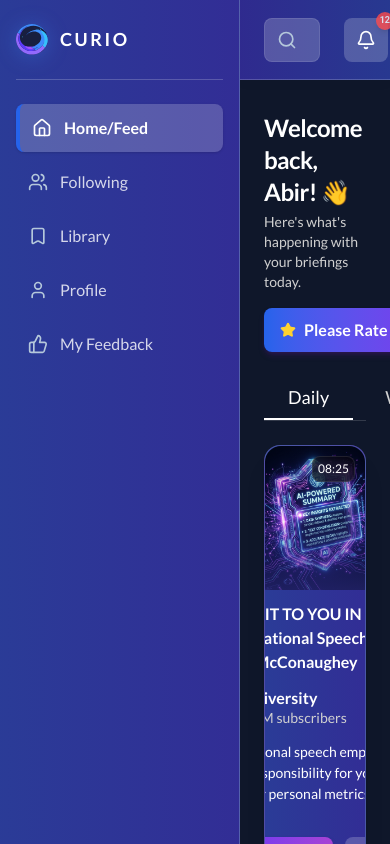
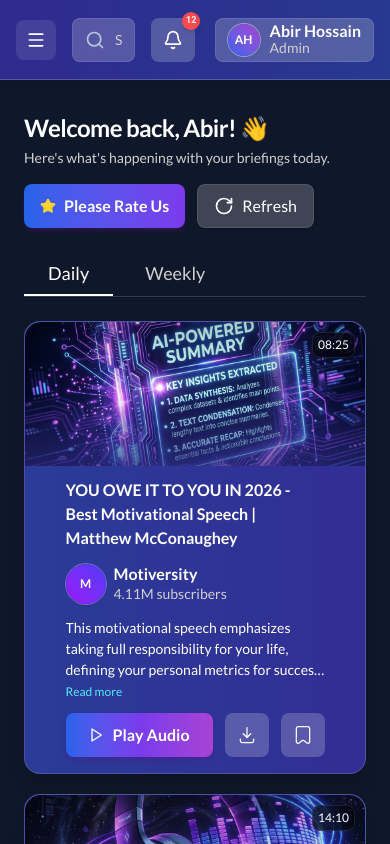
Before and after one commit to Hasib2213/RafaelF, a Next.js app: page /feed in a window 390 px wide. Shown: the top 844 px of the page. Built offline with nearby package versions, Linux system fonts and the light colour scheme.

Commit message:
add responsive mobile

```diff
--- a/src/app/feed/page.tsx
+++ b/src/app/feed/page.tsx
@@ -347,15 +347,23 @@
     );
   });
 
+  const [mobileSidebarOpen, setMobileSidebarOpen] = useState(false);
+
   return (
     <div className="min-h-screen bg-[#0F172A] text-white flex flex-row overflow-x-hidden font-['Lato',sans-serif]">
-      {/* Left Sidebar (Figma: Side Panel - width 240px) */}
-      <FeedSidebar />
+      {/* Left Sidebar (Figma: Side Panel - width 240px, responsive drawer on mobile) */}
+      <FeedSidebar
+        mobileOpen={mobileSidebarOpen}
+        onMobileClose={() => setMobileSidebarOpen(false)}
+      />
 
       {/* Center Layout Area */}
       <div className="flex-1 flex flex-col min-w-0 min-h-screen bg-[#0F172A] relative">
         {/* Top Navbar (Figma: Nav - height 80px) */}
-        <FeedNavbar onSearch={setSearchQuery} />
+        <FeedNavbar
+          onSearch={setSearchQuery}
+          onMobileMenuToggle={() => setMobileSidebarOpen((prev) => !prev)}
+        />
 
         {/* Feed Content (Figma: Frame 2147239907) */}
         <main className="flex-1 px-6 sm:px-8 lg:px-10 py-8 max-w-[1100px] w-full mx-auto flex flex-col gap-6">
--- a/src/app/following/page.tsx
+++ b/src/app/following/page.tsx
@@ -304,15 +304,24 @@
   // Desktop - 45 specs: 6 cards displayed in grid (748px height) when preview is open
   const displayedCreators = previewCreator ? creators.slice(0, 6) : creators.slice(0, itemsPerPage);
 
+  const [mobileSidebarOpen, setMobileSidebarOpen] = useState(false);
+
   return (
     <div className="flex min-h-screen bg-[#0F172A] text-white font-['Lato',sans-serif]">
-      {/* Left Sidebar (Figma Side Panel: 240px) */}
-      <FeedSidebar />
+      {/* Left Sidebar (Figma Side Panel: 240px, responsive drawer on mobile) */}
+      <FeedSidebar
+        mobileOpen={mobileSidebarOpen}
+        onMobileClose={() => setMobileSidebarOpen(false)}
+      />
 
       {/* Right Main Content Column */}
       <div className="flex-1 flex flex-col min-w-0">
         {/* Top Nav (Figma Desktop - 44 / Desktop - 45: 80px, userSubtitle='abir07@gmai.com') */}
-        <FeedNavbar showSearch={false} userSubtitle="abir07@gmai.com" />
+        <FeedNavbar
+          showSearch={false}
+          userSubtitle="abir07@gmai.com"
+          onMobileMenuToggle={() => setMobileSidebarOpen((prev) => !prev)}
+        />
 
         {/* Following Main Canvas (Figma Frame 2147239907: width 1152px, max-w-[1152px]) */}
         <main className="flex-1 w-full max-w-[1152px] mx-auto px-6 py-6 flex flex-col gap-6">
--- a/src/app/library/page.tsx
+++ b/src/app/library/page.tsx
@@ -380,10 +380,15 @@
 
   const displayedItems = filteredItems.slice(0, itemsPerPage);
 
+  const [mobileSidebarOpen, setMobileSidebarOpen] = useState(false);
+
   return (
     <div className="flex min-h-screen bg-[#0F172A] text-white font-['Lato',sans-serif]">
-      {/* Left Sidebar (Figma Side Panel: 240px x 806px) */}
-      <FeedSidebar />
+      {/* Left Sidebar (Figma Side Panel: 240px x 806px, responsive drawer on mobile) */}
+      <FeedSidebar
+        mobileOpen={mobileSidebarOpen}
+        onMobileClose={() => setMobileSidebarOpen(false)}
+      />
 
       {/* Right Main Content Column */}
       <div className="flex-1 flex flex-col min-w-0">
@@ -392,6 +397,7 @@
           showSearch={true}
           onSearch={(q) => setSearchQuery(q)}
           userSubtitle="abir07@gmai.com"
+          onMobileMenuToggle={() => setMobileSidebarOpen((prev) => !prev)}
         />
 
         {/* Main Canvas Canvas (Figma Frame 2147239907: width 1152px, left 264px, top 104px) */}
--- a/src/app/my-feedback/page.tsx
+++ b/src/app/my-feedback/page.tsx
@@ -113,10 +113,15 @@
     });
   };
 
+  const [mobileSidebarOpen, setMobileSidebarOpen] = useState(false);
+
   return (
     <div className="flex min-h-screen bg-[#0F172A] text-white font-['Lato',sans-serif]">
-      {/* Left Sidebar (Figma Desktop - 55 Side Panel: 240px wide, My Feedback active) */}
-      <FeedSidebar />
+      {/* Left Sidebar (Figma Desktop - 55 Side Panel: 240px wide, My Feedback active, responsive on mobile) */}
+      <FeedSidebar
+        mobileOpen={mobileSidebarOpen}
+        onMobileClose={() => setMobileSidebarOpen(false)}
+      />
 
       {/* Right Column */}
       <div className="flex-1 flex flex-col min-w-0">
@@ -124,6 +129,7 @@
         <FeedNavbar
           showSearch={false}
           userSubtitle="abir07@gmai.com"
+          onMobileMenuToggle={() => setMobileSidebarOpen((prev) => !prev)}
         />
 
         {/* Main Content Container (Figma Frame 2147227640: 1152px wide) */}
--- a/src/app/profile/page.tsx
+++ b/src/app/profile/page.tsx
@@ -81,10 +81,15 @@
     }
   };
 
+  const [mobileSidebarOpen, setMobileSidebarOpen] = useState(false);
+
   return (
     <div className="flex min-h-screen bg-[#0F172A] text-white font-['Lato',sans-serif]">
-      {/* Left Sidebar (Figma Desktop - 7 Side Panel: 240px wide, Profile active) */}
-      <FeedSidebar />
+      {/* Left Sidebar (Figma Desktop - 7 Side Panel: 240px wide, Profile active, responsive on mobile) */}
+      <FeedSidebar
+        mobileOpen={mobileSidebarOpen}
+        onMobileClose={() => setMobileSidebarOpen(false)}
+      />
 
       {/* Right Column */}
       <div className="flex-1 flex flex-col min-w-0">
@@ -92,6 +97,7 @@
         <FeedNavbar
           showSearch={false}
           userSubtitle="abir07@gmai.com"
+          onMobileMenuToggle={() => setMobileSidebarOpen((prev) => !prev)}
         />
 
         {/* Main Content Area (Figma Frame 2147227640: 1152px wide) */}
--- a/src/components/feed/FeedNavbar.tsx
+++ b/src/components/feed/FeedNavbar.tsx
@@ -2,19 +2,21 @@
 
 import React, { useState } from "react";
 import Link from "next/link";
-import { Search, Bell } from "lucide-react";
+import { Search, Bell, Menu } from "lucide-react";
 import NotificationModal from "./NotificationModal";
 
 interface FeedNavbarProps {
   onSearch?: (query: string) => void;
   showSearch?: boolean;
   userSubtitle?: string;
+  onMobileMenuToggle?: () => void;
 }
 
 export default function FeedNavbar({
   onSearch,
   showSearch = true,
   userSubtitle = "Admin",
+  onMobileMenuToggle,
 }: FeedNavbarProps) {
   const [searchVal, setSearchVal] = useState("");
   const [isNotificationOpen, setIsNotificationOpen] = useState(false);
@@ -26,10 +28,22 @@
 
   return (
     <>
-      <header className={`h-20 w-full shrink-0 border-b border-white/20 px-6 flex items-center ${showSearch ? "justify-between" : "justify-end"} gap-6 shadow-[0px_1px_12px_rgba(0,0,0,0.05)] z-20 sticky top-0 backdrop-blur-md bg-[#2B2A7D]/90 [background-image:linear-gradient(90deg,rgba(79,57,246,0.2)_0%,rgba(43,127,255,0.2)_100%)]`}>
+      <header className={`h-20 w-full shrink-0 border-b border-white/20 px-4 sm:px-6 flex items-center ${showSearch ? "justify-between" : "justify-between"} gap-4 shadow-[0px_1px_12px_rgba(0,0,0,0.05)] z-20 sticky top-0 backdrop-blur-md bg-[#2B2A7D]/90 [background-image:linear-gradient(90deg,rgba(79,57,246,0.2)_0%,rgba(43,127,255,0.2)_100%)]`}>
+        {/* Left Mobile Menu Toggle Button */}
+        {onMobileMenuToggle && (
+          <button
+            type="button"
+            onClick={onMobileMenuToggle}
+            className="md:hidden w-10 h-10 rounded-lg bg-white/10 hover:bg-white/20 flex items-center justify-center text-white shrink-0 cursor-pointer"
+            aria-label="Open Navigation Menu"
+          >
+            <Menu className="w-5 h-5" />
+          </button>
+        )}
+
         {/* Search Input Bar (Figma Frame 2147227758) */}
         {showSearch && (
-          <div className="flex-1 max-w-[634px]">
+          <div className="flex-1 max-w-[634px] min-w-0">
             <div className="relative flex items-center h-11 px-3 gap-2.5 rounded-lg bg-white/20 border border-white/10 focus-within:border-white/40 focus-within:bg-white/25 transition-all">
               <Search className="w-5 h-5 text-[#B5C8DB] shrink-0" />
               <input
--- a/src/components/feed/FeedSidebar.tsx
+++ b/src/components/feed/FeedSidebar.tsx
@@ -33,7 +33,12 @@
   { name: "My Feedback", href: "/my-feedback", icon: ThumbsUp },
 ];
 
-export default function FeedSidebar() {
+interface FeedSidebarProps {
+  mobileOpen?: boolean;
+  onMobileClose?: () => void;
+}
+
+export default function FeedSidebar({ mobileOpen = false, onMobileClose }: FeedSidebarProps) {
   const pathname = usePathname();
   const [isLogoutModalOpen, setIsLogoutModalOpen] = useState(false);
   const [isFeedbackModalOpen, setIsFeedbackModalOpen] = useState(false);
@@ -43,16 +48,24 @@
     window.location.href = "/";
   };
 
-  return (
-    <>
-      <aside className="w-60 shrink-0 min-h-screen border-r border-white/20 p-4 flex flex-col justify-between z-30 bg-[#2B2A7D] [background-image:linear-gradient(90deg,rgba(43,127,255,0.2)_0%,rgba(79,57,246,0.2)_100%)]">
+  const sidebarContent = (
+    <div className="w-60 min-h-full p-4 flex flex-col justify-between z-30 bg-[#2B2A7D] [background-image:linear-gradient(90deg,rgba(43,127,255,0.2)_0%,rgba(79,57,246,0.2)_100%)] h-full">
       {/* Top Section */}
       <div className="flex flex-col gap-6">
         {/* Brand Logo Header (Figma Frame 6) */}
-          <div className="h-16 pb-4 border-b border-white/20 flex items-center">
+        <div className="h-16 pb-4 border-b border-white/20 flex items-center justify-between">
           <Link href="/" className="transition-transform hover:scale-105">
             <CurioLogo size="sm" />
           </Link>
+          {onMobileClose && (
+            <button
+              type="button"
+              onClick={onMobileClose}
+              className="md:hidden text-white/70 hover:text-white p-1 rounded-lg"
+            >
+              ✕
+            </button>
+          )}
         </div>
 
         {/* Navigation Buttons (Figma Frame 2147228528) */}
@@ -65,8 +78,11 @@
                 <button
                   key={item.name}
                   type="button"
-                    onClick={() => setIsFeedbackModalOpen(true)}
-                    className="flex items-center gap-3 h-12 px-3 rounded-lg text-base font-['Lato',sans-serif] transition-all select-none text-white/80 hover:text-white hover:bg-white/10 font-normal w-full text-left"
+                  onClick={() => {
+                    setIsFeedbackModalOpen(true);
+                    onMobileClose?.();
+                  }}
+                  className="flex items-center gap-3 h-12 px-3 rounded-lg text-base font-['Lato',sans-serif] transition-all select-none text-white/80 hover:text-white hover:bg-white/10 font-normal w-full text-left cursor-pointer"
                 >
                   <Icon className="w-5 h-5 shrink-0 text-[#B5C8DB]" />
                   <span className="truncate">{item.name}</span>
@@ -84,6 +100,7 @@
               <Link
                 key={item.name}
                 href={href}
+                onClick={() => onMobileClose?.()}
                 className={`flex items-center gap-3 h-12 px-3 rounded-lg text-base font-['Lato',sans-serif] transition-all select-none ${
                   isActive
                     ? "bg-white/20 text-white font-semibold border-l-4 border-[#2563EB] shadow-sm"
@@ -116,6 +133,7 @@
 
           <Link
             href="/pricing"
+            onClick={() => onMobileClose?.()}
             className="w-full h-11 rounded-lg bg-gradient-to-r from-[#2563EB] via-[#7A3BED] to-[#A842D4] text-white text-sm font-semibold flex items-center justify-center shadow-lg shadow-purple-900/40 hover:brightness-110 active:scale-95 transition-all select-none font-['Lato',sans-serif]"
           >
             Upgrade Now
@@ -125,14 +143,38 @@
         {/* Log Out Button */}
         <button
           type="button"
-            onClick={() => setIsLogoutModalOpen(true)}
+          onClick={() => {
+            setIsLogoutModalOpen(true);
+            onMobileClose?.();
+          }}
           className="flex items-center gap-3 h-12 px-3 rounded-lg bg-white/20 border-l-[3px] border-[#FF5B5B] hover:bg-white/30 text-white transition-all text-base font-normal font-['Lato',sans-serif] select-none cursor-pointer"
         >
           <LogOut className="w-5 h-5 text-white shrink-0" />
           <span>Log Out</span>
         </button>
       </div>
+    </div>
+  );
+
+  return (
+    <>
+      {/* Desktop Sidebar (hidden on mobile, visible on md+) */}
+      <aside className="w-60 shrink-0 min-h-screen border-r border-white/20 hidden md:flex flex-col justify-between z-30 sticky top-0 h-screen overflow-y-auto">
+        {sidebarContent}
       </aside>
+
+      {/* Mobile Drawer (visible only when toggled on mobile) */}
+      {mobileOpen && (
+        <div className="fixed inset-0 z-50 flex md:hidden">
+          <div
+            className="fixed inset-0 bg-black/60 backdrop-blur-sm transition-opacity"
+            onClick={onMobileClose}
+          />
+          <div className="relative z-10 w-64 max-w-[80vw] h-full shadow-2xl animate-in slide-in-from-left duration-200">
+            {sidebarContent}
+          </div>
+        </div>
+      )}
 
       {/* Logout Confirmation Modal */}
       <LogoutModal
```
Lines whose indentation alone changed are shown as unchanged.
